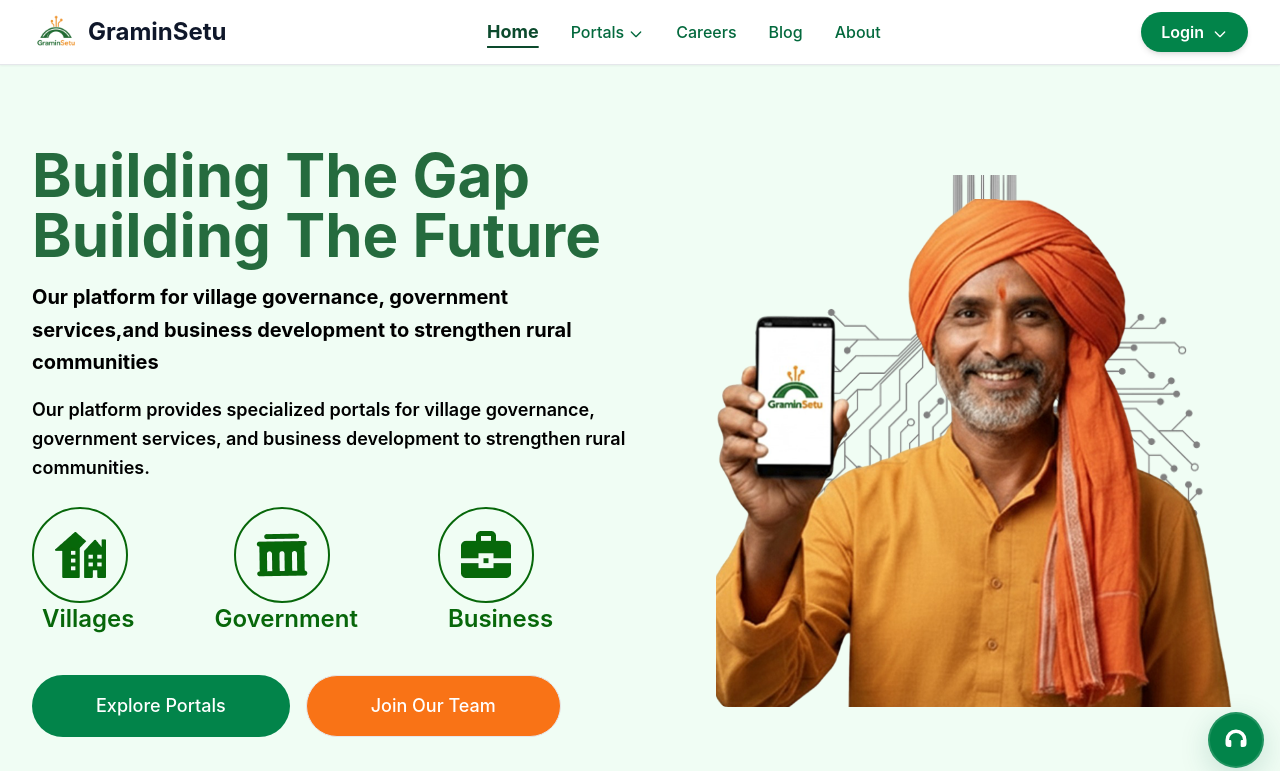
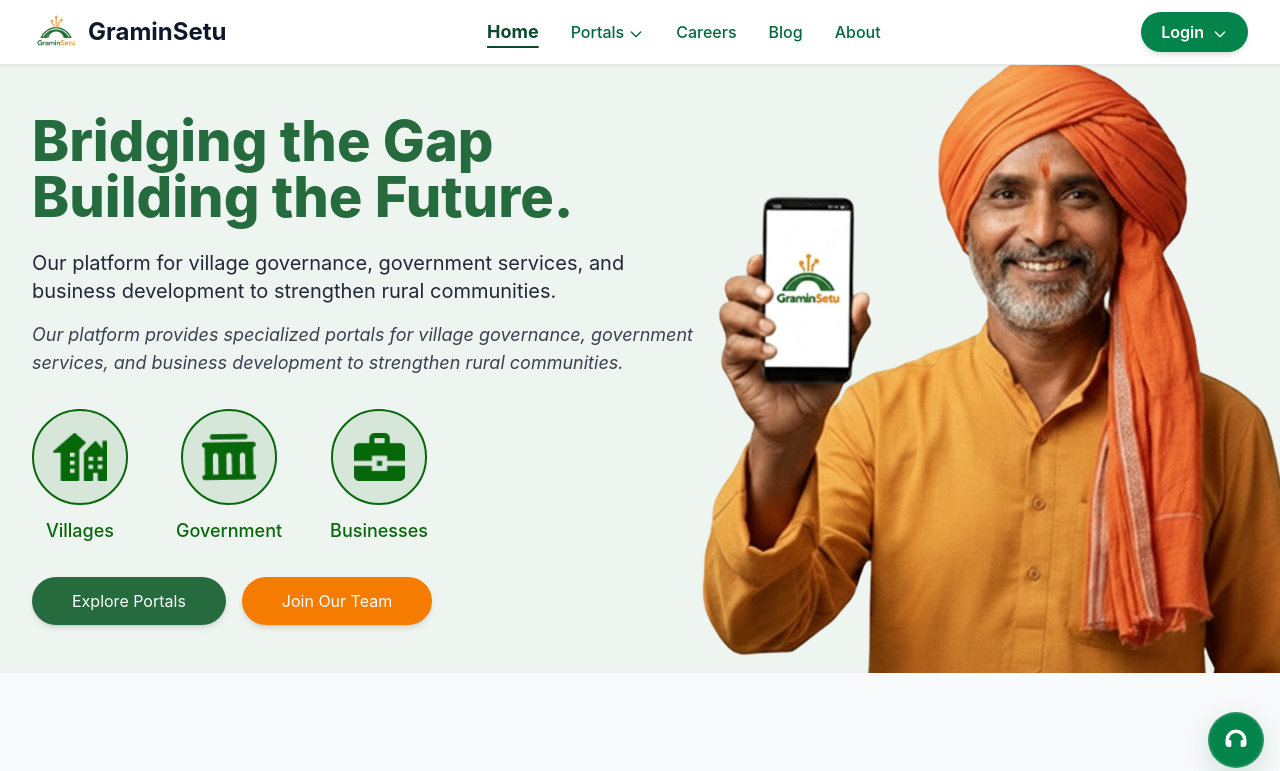
Before and after one commit to graminsetu/GraminSetu-LandingPage, a React (Create React App) app: page / in a window 1280 px wide. Shown: the top 771 px of the page. Built offline with nearby package versions, Linux system fonts and the light colour scheme.

Commit message:
hero section

```diff
--- /dev/null
+++ b/src/components/HeroSection/HeroSection.jsx
@@ -0,0 +1,103 @@
+import React from 'react';
+import graminsetuMainImage from '../../assets/images/graminsetuMainImage.png';
+import VillagersportalIcon from '../../assets/images/VillagersportalIcon.webp';
+import BusinessportalIcon from '../../assets/images/BusinessportalIcon.webp';
+import GovernamentportalIcon from '../../assets/images/GovernamentportalIcon.webp';
+import neuronetwork from '../../assets/images/neuronetwork.png';
+
+const HeroSection = () => {
+  return (
+    <section id="hero" className="relative bg-[#EEF5F0] overflow-hidden">
+      <div className="max-w-7xl mx-auto px-6 lg:px-8">
+        <div className="grid grid-cols-1 lg:grid-cols-12 items-center gap-8 min-h-[72vh] py-12">
+          {/* Left content */}
+          <div className="lg:col-span-7 z-10">
+            <div className="max-w-2xl">
+              <h1 className="text-4xl sm:text-5xl lg:text-[56px] font-extrabold text-[#256B3E] leading-tight">
+                Bridging the Gap
+                <br />
+                Building the Future.
+              </h1>
+
+              <p className="mt-6 text-lg sm:text-xl text-gray-800">
+                Our platform for village governance, government services, and business development
+                to strengthen rural communities.
+              </p>
+
+              <p className="mt-4 text-base sm:text-lg text-gray-700 italic">
+                Our platform provides specialized portals for village governance, government
+                services, and business development to strengthen rural communities.
+              </p>
+
+              {/* Icons */}
+              <div className="mt-8 flex flex-wrap items-center gap-8 sm:gap-12">
+                <div className="flex flex-col items-center text-center">
+                  <div className="bg-[#07670A]/10 h-20 w-20 sm:h-24 sm:w-24 flex justify-center items-center rounded-full border-2 border-[#07670A]">
+                    <img src={VillagersportalIcon} alt="Villages" className="h-10 sm:h-12" />
+                  </div>
+                  <span className="mt-3 text-[#07670A] font-medium text-base sm:text-lg">
+                    Villages
+                  </span>
+                </div>
+
+                <div className="flex flex-col items-center text-center">
+                  <div className="bg-[#07670A]/10 h-20 w-20 sm:h-24 sm:w-24 flex justify-center items-center rounded-full border-2 border-[#07670A]">
+                    <img src={GovernamentportalIcon} alt="Government" className="h-10 sm:h-12" />
+                  </div>
+                  <span className="mt-3 text-[#07670A] font-medium text-base sm:text-lg">
+                    Government
+                  </span>
+                </div>
+
+                <div className="flex flex-col items-center text-center">
+                  <div className="bg-[#07670A]/10 h-20 w-20 sm:h-24 sm:w-24 flex justify-center items-center rounded-full border-2 border-[#07670A]">
+                    <img src={BusinessportalIcon} alt="Businesses" className="h-10 sm:h-12" />
+                  </div>
+                  <span className="mt-3 text-[#07670A] font-medium text-base sm:text-lg">
+                    Businesses
+                  </span>
+                </div>
+              </div>
+
+              {/* Buttons */}
+              <div className="mt-8 flex flex-wrap gap-4">
+                <button className="bg-[#256B3E] text-white px-10 py-3 rounded-full shadow-md hover:bg-[#1E5630] transition">
+                  Explore Portals
+                </button>
+                <button className="bg-[#F57C00] text-white px-10 py-3 rounded-full shadow-md hover:bg-[#E66A00] transition">
+                  Join Our Team
+                </button>
+              </div>
+            </div>
+          </div>
+
+          {/* Right image */}
+          <div className="lg:col-span-5 flex justify-end items-center relative overflow-visible">
+            {/* Background neural network */}
+            <div
+              className="absolute inset- rounded-xl"
+              style={{
+                backgroundImage: `url(${neuronetwork})`,
+                backgroundSize: 'cover',
+                backgroundRepeat: 'no-repeat',
+                backgroundPosition: 'center',
+                opacity: 0.25,
+                zIndex: 0,
+              }}
+            ></div>
+
+            {/* Foreground main image */}
+            <img
+              src={graminsetuMainImage}
+              alt="GraminSetu Main"
+              className="relative w-full max-w-[1400px] lg:max-w-[1600px] object-contain rounded-xl transform scale-125"
+              style={{ maxHeight: '95vh', zIndex: 1 }}
+            />
+          </div>
+        </div>
+      </div>
+    </section>
+  );
+};
+
+export default HeroSection;
--- a/src/pages/LandingPage.js
+++ b/src/pages/LandingPage.js
@@ -1,10 +1,5 @@
 import React, { useState, useEffect } from 'react';
 import { useNavigate } from 'react-router-dom';
-import graminsetuMainImage from '../assets/images/graminsetuMainImage.png';
-import VillagersportalIcon from '../assets/images/VillagersportalIcon.webp';
-import BusinessportalIcon from '../assets/images/BusinessportalIcon.webp';
-import GovernamentportalIcon from '../assets/images/GovernamentportalIcon.webp';
-import NetworkImage from '../assets/images/NetworkImage.webp';
 // import { Helmet } from "react-helmet";
 import SEO from '../components/SEO';
 import FAQStructuredData from '../components/FAQStructuredData';
@@ -27,6 +22,7 @@
 import FAQ from '../components/FAQ/FAQ';
 import { landingContent } from '../constants/landingContent';
 import HelpSupportButton from '../components/HelpSupport/HelpSupportButton';
+import HeroSection from '../components/HeroSection/HeroSection';
 
 const LandingPage = () => {
   const navigate = useNavigate();
@@ -77,96 +73,7 @@
       />
       <Navbar />
 
-      {/* Hero Section - Official & Professional */}
-      <section
-        id="hero"
-        className="relative pt-0 pb-12 min-h-screen bg-green-50  flex items-center"
-      >
-        <div className="max-w-7xl mx-auto px-4 sm:px-6 lg:px-8 w-full">
-          <div className="grid grid-cols-1 lg:grid-cols-12 gap-6 items-center">
-            {/* Left Content - Official & Clean */}
-            <div className="lg:col-span-6 space-y-6">
-              {/* Main Heading */}
-              <div className="space-y-4">
-                <h1 className="text-4xl sm:text-5xl lg:text-6xl font-bold text-gray-900 leading-tight">
-                  <span className="text-[#256B3E] font-inter">
-                    Building The Gap
-                    <br />
-                    Building The Future
-                  </span>
-                  <br />
-                </h1>
-
-                <p className="text-xl text-[#000000] font-bold leading-relaxed">
-                  Our platform for village governance, government services,and business development
-                  to strengthen rural communities
-                </p>
-
-                <p className="text-lg text-[#000000] font-semibold leading-relaxed">
-                  Our platform provides specialized portals for village governance, government
-                  services, and business development to strengthen rural communities.
-                </p>
-              </div>
-
-              {/* Key Features */}
-              <div>
-                <div className="flex items-center justify-start gap-20">
-                  <div>
-                    <div className="bg-[07670A]/10 h-24 w-24 flex justify-center items-center rounded-full border-2 border-[#07670A] ">
-                      <img src={VillagersportalIcon} alt="Businessportal"></img>
-                    </div>
-                    <span className="text-[#07670A] font-semibold text-2xl ml-2.5">Villages</span>
-                  </div>
-                  <div>
-                    <div className="bg-[07670A]/10 h-24 w-24 ml-5 flex justify-center items-center rounded-full border-2 border-[#07670A] ">
-                      <img src={GovernamentportalIcon} alt="Businessportal"></img>
-                    </div>
-                    <span className="text-[#07670A] font-semibold text-2xl">Government</span>
-                  </div>
-                  <div>
-                    <div className="bg-[07670A]/10 h-24 w-24 flex justify-center items-center rounded-full border-2 border-[#07670A] ">
-                      <img src={BusinessportalIcon} alt="Businessportal"></img>
-                    </div>
-                    <span className="text-[#07670A] font-semibold text-2xl ml-2.5">Business</span>
-                  </div>
-                </div>
-              </div>
-
-              {/* CTA Buttons - Professional */}
-              <div className="flex flex-col sm:flex-row gap-4 pt-4">
-                <button
-                  className="px-16 py-4 bg-gramin-600 text-white font-medium rounded-full hover:bg-gramin-700 transition-colors duration-200 text-lg"
-                  onClick={() => handleAction(landingContent.hero.primaryAction)}
-                >
-                  Explore Portals
-                </button>
-
-                <button
-                  className="px-16 py-4 border bg-orange-500 text-white font-medium rounded-full hover:bg-orange-400 transition-colors duration-200 text-lg"
-                  onClick={() => handleAction(landingContent.hero.secondaryAction)}
-                >
-                  Join Our Team
-                </button>
-              </div>
-            </div>
-
-            {/* Right Image - Enhanced Size and Presentation */}
-            <div className="lg:col-span-6 flex justify-center ml-16 lg:justify-end">
-              <div className="relative w-full max-w-6xl overflow-hidden rounded-xl">
-                <img src={NetworkImage} alt="Background" className="w-full h-full object-cover" />
-                <img
-                  src={graminsetuMainImage}
-                  alt="Over"
-                  className="absolute top-6 right-4 w-full"
-                />
-              </div>
-            </div>
-          </div>
-        </div>
-
-        {/* Subtle bottom border */}
-        <div className="absolute bottom-0 left-0 right-0 h-px bg-gradient-to-r from-transparent via-gray-200 to-transparent"></div>
-      </section>
+      <HeroSection />
 
       {/* Three Specialized Portals Section - Perfect UX */}
       <section id="portals-overview" className="py-24 bg-gray-50">
@@ -430,7 +337,7 @@
                       <svg className="w-8 h-8 text-white" fill="currentColor" viewBox="0 0 20 20">
                         <path
                           fillRule="evenodd"
-                          d="M6 6V5a3 3 0 013-3h2a3 3 0 013 3v1h2a2 2 0 012 2v3.57A22.952 22.952 0 0110 13a22.95 22.95 0 01-8-1.43V8a2 2 0 012-2h2zm2-1a1 1 0 011-1h2a1 1 0 011 1v1H8V5zm1 5a1 1 0 011-1h.01a1 1 0 110 2H10a1 1 0 01-1-1z"
+                          d="M6 6V5a3 3 0 013-3h2a3 3 0 013 3v1h2a2 2 0 012 2v3.57A24.974 24.974 0 0110 15c-2.796 0-5.487-.46-8-1.308z"
                           clipRule="evenodd"
                         />
                         <path d="M2 13.692V16a2 2 0 002 2h12a2 2 0 002-2v-2.308A24.974 24.974 0 0110 15c-2.796 0-5.487-.46-8-1.308z" />
```
Also changed, not shown: src/assets/images/Heroimage.png (added), src/assets/images/neuronetwork.png (added).
